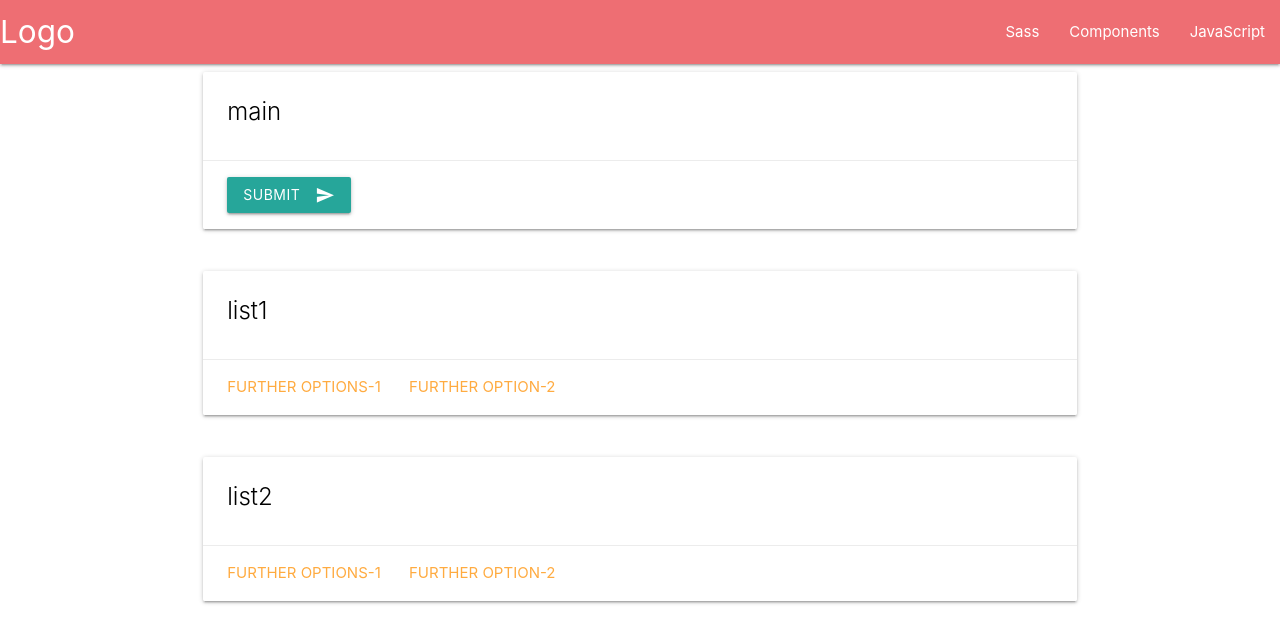
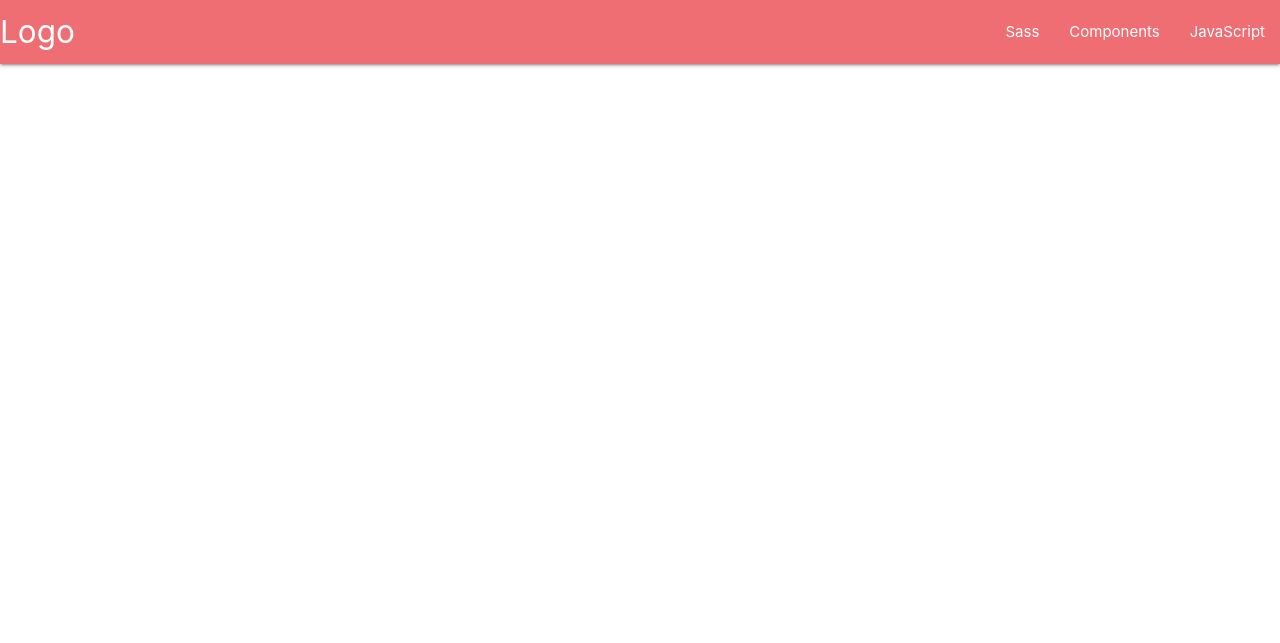
Before and after one commit to joelsebbu/local, a Flask app: page /two in a window 1280 px wide. Shown: the top 643 px of the page. Run offline with Flask 2, Linux system fonts and the light colour scheme.

Commit message:
now layout 2 is done

```diff
--- a/inPageLayout_01/templates/layout_02.html
+++ b/inPageLayout_01/templates/layout_02.html
@@ -3,36 +3,17 @@
 <div class="container">
   <div class="row">
     <div class="col s12 m12 l12" >
-      <div class="card white">
-        <div class="card-content black-text">
-          <span class="card-title">{{ main }}</span>
-            <p>
-              {{main_content}}
-            </p>
-        </div>
-        <div class="card-action">
-          <button class="btn waves-effect waves-light" type="submit" name="action">Submit
-            <i class="material-icons right">send</i>
-          </button>
-        </div>
-      </div>
+      {% block main %}
+
+      {% endblock %}
     </div>
   </div>
   {% for item in count %}
   <div class ="row">
     <div class="col s12 m12 l12" >
-      <div class="card white">
-        <div class="card-content black-text">
-          <span class="card-title">{{ item }}</span>
-          <p>
+      {% block iterable %}
 
-          </p>
-        </div>
-        <div class="card-action">
-          <a href="#">further options-1</a>
-          <a href="#">further option-2</a>
-        </div>
-      </div>
+      {% endblock %}
     </div>
   </div>
   {% endfor %}
```
